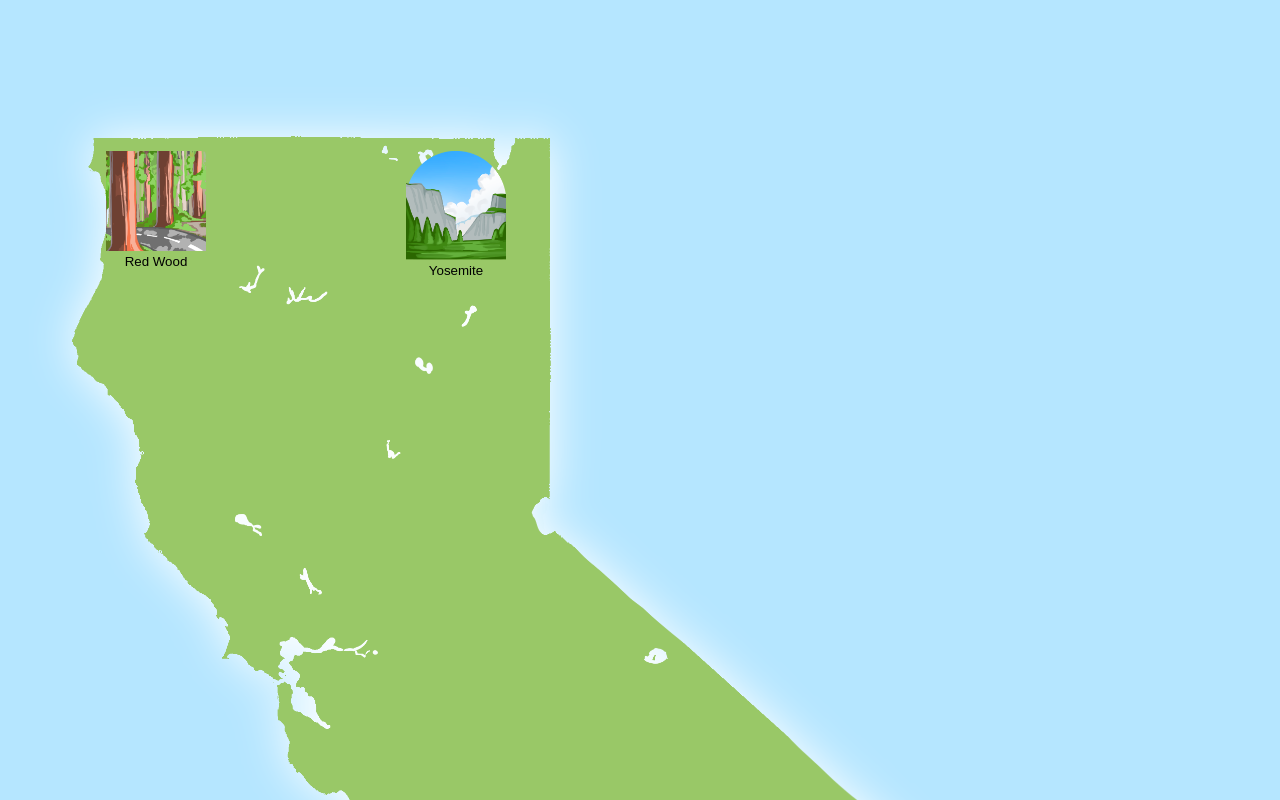
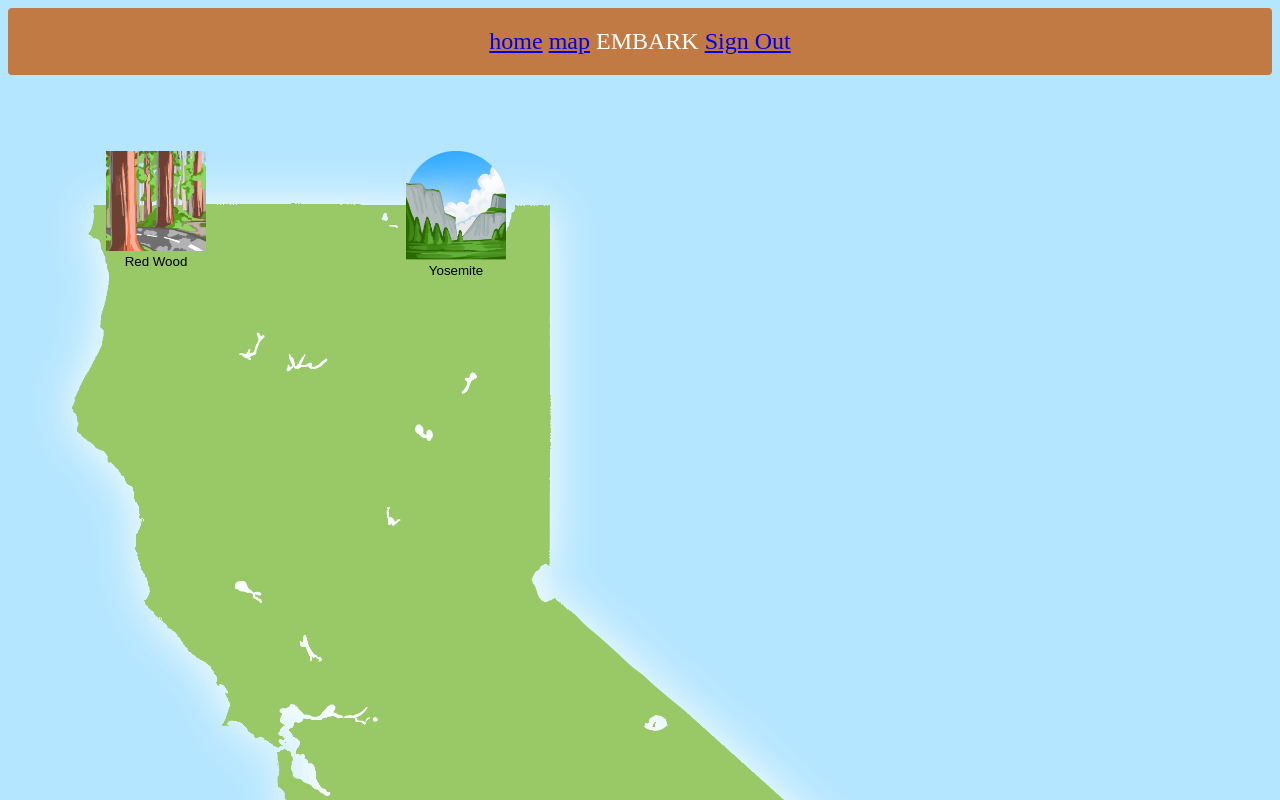
Before and after one commit to team-embark/embark, a SvelteKit app in the folder client/: page /map in a window 1280 px wide. Shown: the top 800 px of the page. Built offline with nearby package versions, Linux system fonts and the light colour scheme.

Commit message:
simple banner added

```diff
--- /dev/null
+++ b/client/src/routes/+layout.svelte
@@ -0,0 +1,27 @@
+<script>
+    import Button from "./map/button.svelte";
+	let { children } = $props();
+</script>
+
+
+<div class="banner">
+  <nav>
+	<a href="/">home</a>
+	<a href="/">map</a>
+    EMBARK
+    <a href="/signin">Sign Out</a>
+</nav>
+</div>
+
+<style>
+    .banner {
+        background:rgb(193, 122, 67);
+        padding: 20px;
+        color: white;
+        font-size: 1.5rem;
+        text-align: center;
+        border-radius: 4px;
+    }
+</style>
+
+{@render children()}
```
